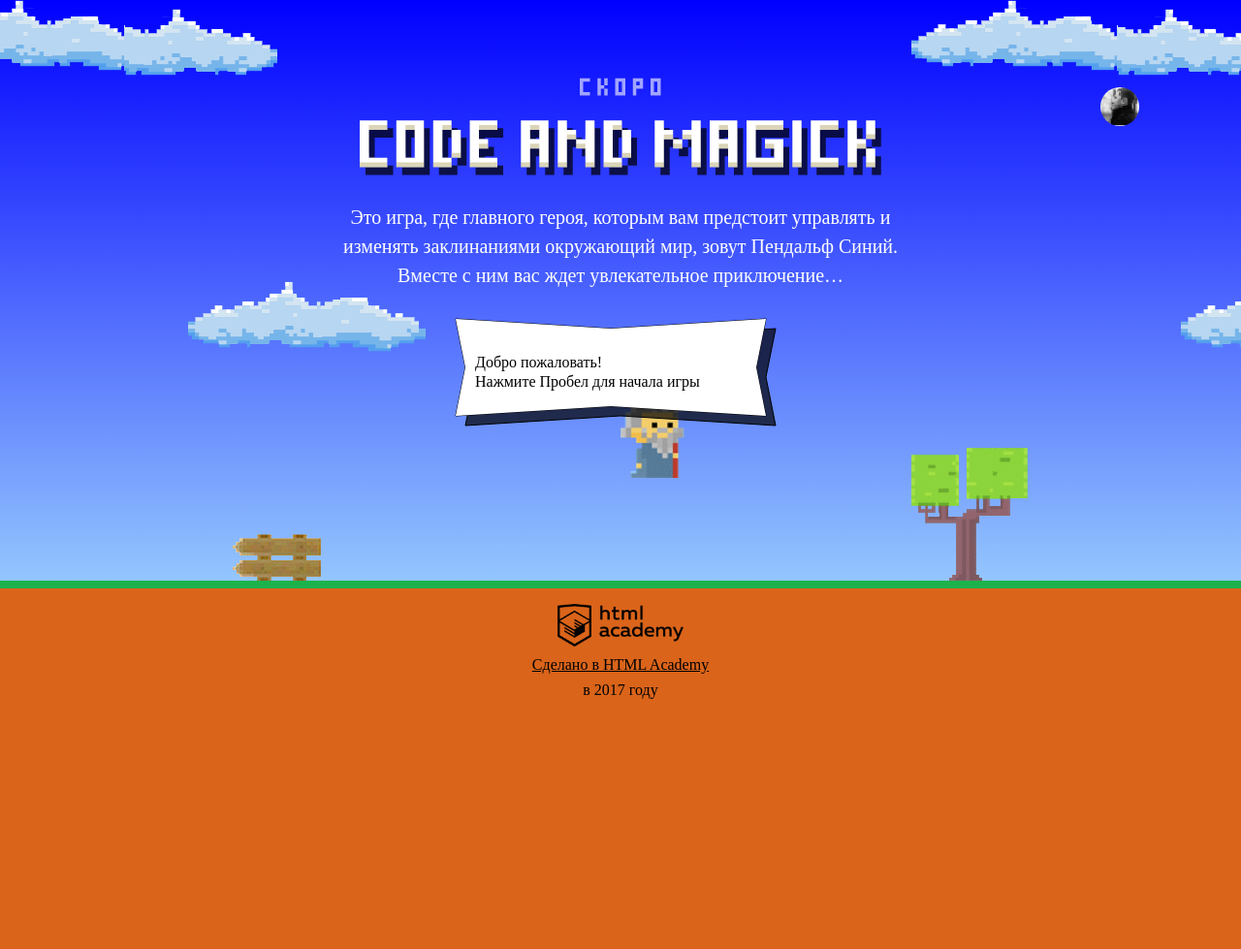
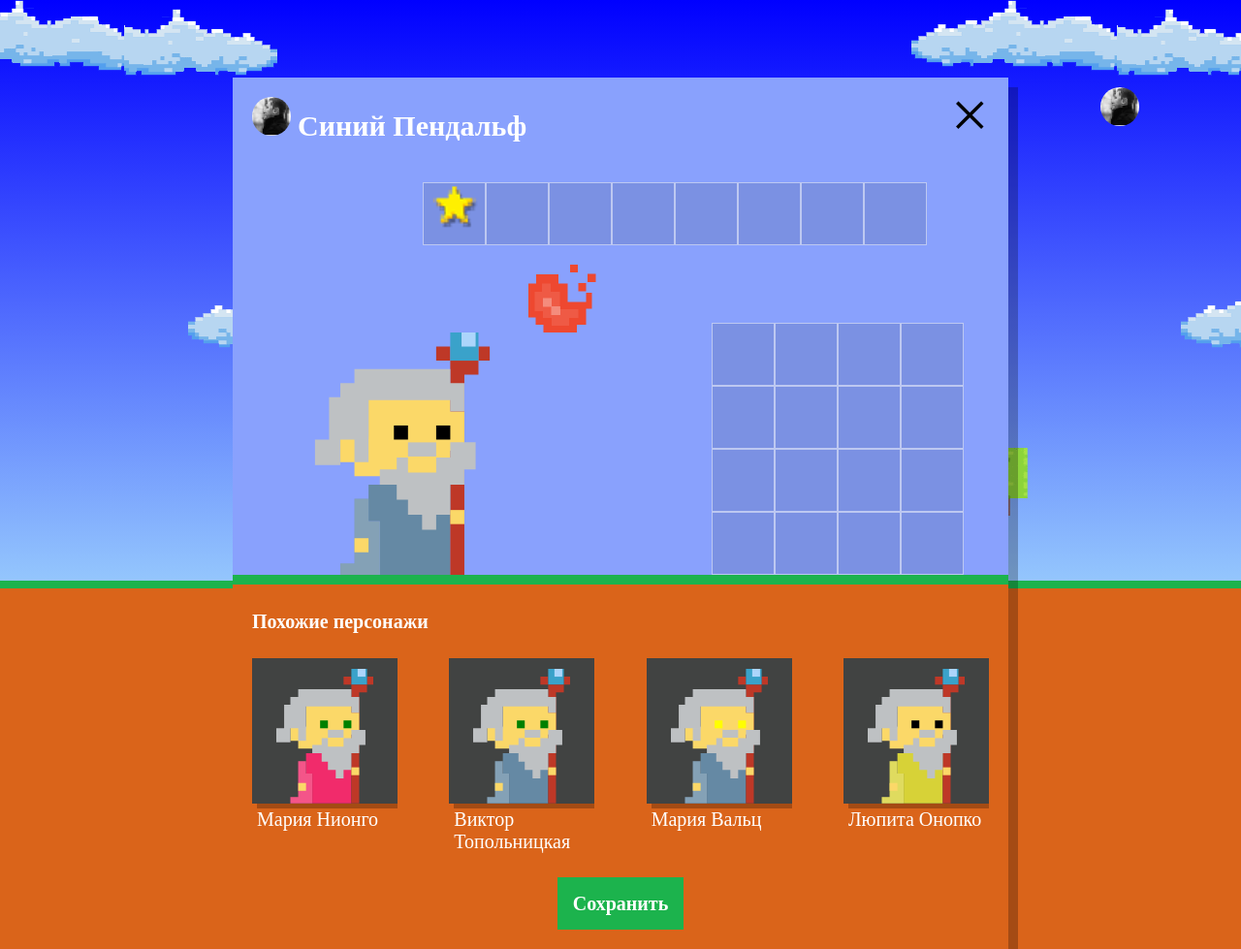
Before and after one commit to barinovalex/codeAndMagic, a plain HTML site: page index.html in a window 1280 px wide. Shown: the whole page at 97% size. Before the commit the page ends 800 px from the top, so only its background shows below. Drawn offline with Linux system fonts and the light colour scheme; a web font is replaced by a local one.

Commit message:
module3task1 done

```diff
--- a/index.html
+++ b/index.html
@@ -204,6 +204,7 @@
   }
 </script>
 <script src="js/stat.js"></script>
+<script src="js/setup.js"></script>
 <script src="js/game.js"></script>
 
 </body>
--- /dev/null
+++ b/js/setup.js
@@ -0,0 +1,45 @@
+'use strict';
+
+document.querySelector('.setup').classList.remove('hidden');
+var names = ['Иван', 'Хуан Себастьян', 'Мария', 'Кристоф', 'Виктор', 'Юлия', 'Люпита', 'Вашингтон'];
+var surnames = ['да Марья', 'Верон', 'Мирабелла', 'Вальц', 'Онопко', 'Топольницкая', 'Нионго', 'Ирвинг'];
+var coatColors = ['rgb(101, 137, 164)', 'rgb(241, 43, 107)', 'rgb(146, 100, 161)', 'rgb(56, 159, 117)', 'rgb(215, 210, 55)', 'rgb(0, 0, 0)'];
+var eyesColors = ['black', 'red', 'blue', 'yellow', 'green'];
+var similarListElement = document.querySelector('.setup-similar-list');
+var similarWizardTemplate = document.querySelector('#similar-wizard-template').content.querySelector('.setup-similar-item');
+
+var getRandomArrElement = function (arr) {
+  return arr[Math.floor(Math.random() * arr.length)];
+}
+
+var generateData = function (count, names, surnames, coatColors, eyesColors) {
+  var wizards = [];
+  for (var i = 0; i < count; i++) {
+    wizards.push(
+      {
+        name: getRandomArrElement(names) + ' ' + getRandomArrElement(surnames),
+        coatColor: getRandomArrElement(coatColors),
+        eyesColor: getRandomArrElement(eyesColors)
+      }
+    );
+  }
+  return wizards;
+}
+
+var renderWizard = function (wizard){
+  var wizardElement = similarWizardTemplate.cloneNode(true);
+  wizardElement.querySelector('.setup-similar-label').textContent = wizard.name;
+  wizardElement.querySelector('.wizard-coat').style.fill = wizard.coatColor;
+  wizardElement.querySelector('.wizard-eyes').style.fill = wizard.eyesColor;
+
+  return wizardElement;
+}
+
+var fragment = document.createDocumentFragment();
+var wizards = generateData(4, names, surnames, coatColors, eyesColors);
+
+for (var i = 0; i < wizards.length; i++) {
+  fragment.appendChild(renderWizard(wizards[i]));
+}
+similarListElement.appendChild(fragment);
+document.querySelector('.setup-similar').classList.remove('hidden');
```
